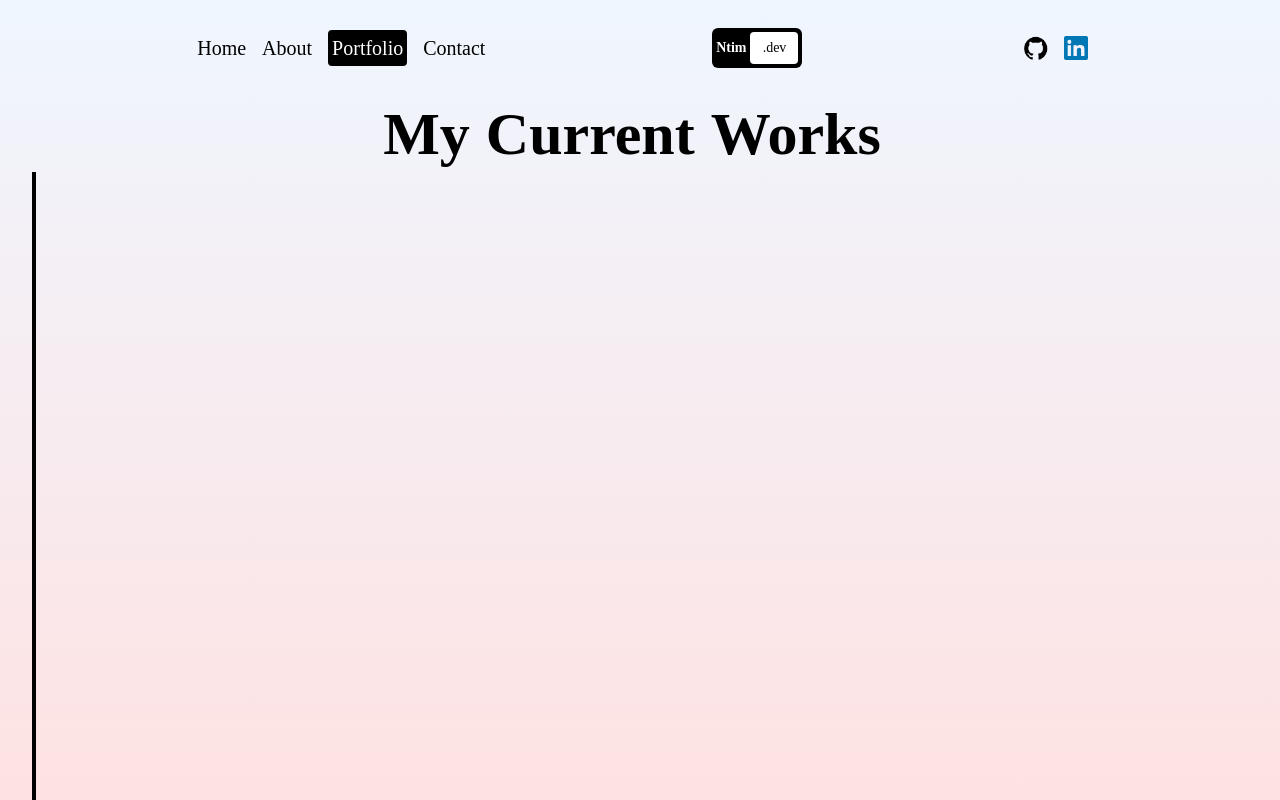
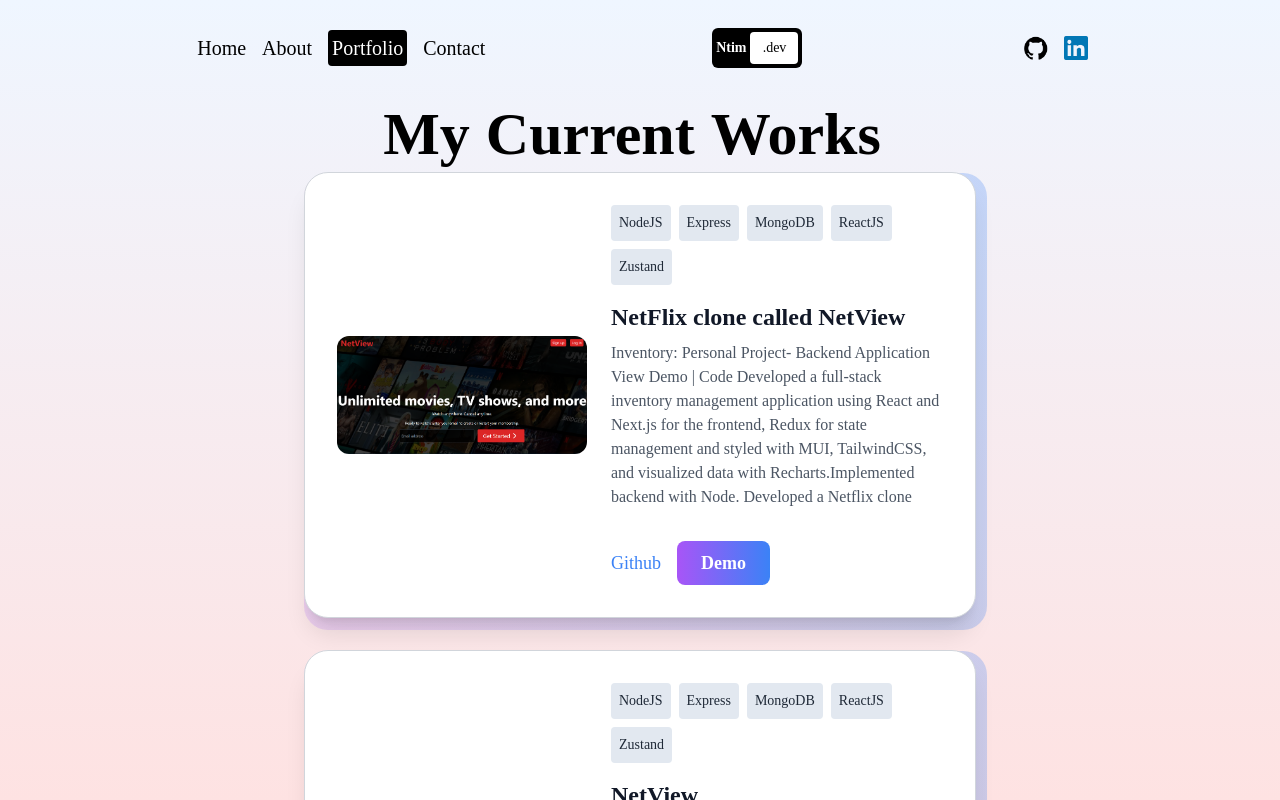
Before and after one commit to HerbertNtim/nextportfolio, a Next.js app: page /portfolio in a window 1280 px wide. Built offline with nearby package versions, Linux system fonts and the light colour scheme.

Commit message:
project page done

```diff
--- a/src/app/portfolio/page.jsx
+++ b/src/app/portfolio/page.jsx
@@ -1,18 +1,20 @@
 "use client";
 
-import AnimatedCircle from "@/components/AnimatedCircle";
 import AnimatedText from "@/components/AnimatedText";
+import ProjectCard from "@/components/ProjectCard";
+import { projects } from "@/constants";
 import { motion, useScroll } from "framer-motion";
 import { useRef } from "react";
 
 const Portfolio = () => {
   const ref = useRef(null);
-  const reference = useRef(null);
 
   const { scrollYProgress } = useScroll({
     target: ref,
     offset: ["stat end", "center start"],
   });
+
+  console.log(projects.image);
 
   return (
     <motion.section
@@ -22,15 +24,19 @@
       transition={{ duration: 1 }}
     >
       <AnimatedText text={"My Current Works"} className="!text-6xl p-2" />
-      <div className="flex flex-col relative h-full" ref={ref}>
-        <motion.div
-          className="absolute left-8 top-0 w-[4px] h-full bg-black origin-top"
-          // style={{ scaleY: scrollYProgress }}
-        />
-        {/* <AnimatedCircle reference={reference} /> */}
-
-        <div>
-
+      <div className="flex flex-col relative h-full items-start" ref={ref}>
+        <div className="mx-auto flex flex-col gap-16 sm:gap-8 w-full max-w-4xl mb-12">
+          {projects.map((project) => (
+            <ProjectCard
+              key={project.title}
+              image={project.image}
+              title={project.title}
+              description={project.description}
+              demoLink={project.demoLink}
+              github={project.github}
+              techStack={project.techStack}
+            />
+          ))}
         </div>
       </div>
     </motion.section>
--- a/src/components/AnimatedCircle.jsx
+++ b/src/components/AnimatedCircle.jsx
@@ -18,7 +18,7 @@
           cx="75"
           cy="50"
           r="20"
-          className="stroke-[5px] fill-slate-50"
+          className="stroke-[5px] fill-black/55"
           style={{
             pathLength: scrollYProgress
           }}
--- a/src/components/ProjectCard.jsx
+++ b/src/components/ProjectCard.jsx
@@ -1,24 +1,57 @@
-import Image from "next/image"
-import Link from "next/link"
+import Image from "next/image";
+import Link from "next/link";
 
-const ProjectCard = () => {
+const ProjectCard = ({
+  image,
+  title,
+  description,
+  demoLink,
+  github,
+  techStack,
+}) => {
   return (
-    <article className="w-full flex items-center justify-between rounded-3xl border border-solid border-black shadow-2xl bg-transparent p-12">
-      <div className="absolute top-0 -right-3 -z-10 w-[102%] h-[103%] rounded-[2rem] bg-black"/>
-      <Link href=''>
-        <Image src="" alt="" className="w-full h-auto"/>
+    <article className="w-[90%] xs:w-full sm:w-full max-w-2xl mx-auto flex flex-col sm:flex-row items-center justify-between rounded-3xl border border-gray-300 shadow-xl bg-white p-8 relative hover:shadow-2xl transition-shadow duration-300 ease-in-out">
+      {/* Decorative border */}
+      <div className="absolute top-0 -right-3 -z-10 w-[102%] h-[103%] rounded-3xl bg-gradient-to-r from-purple-400 to-blue-500 opacity-25" />
+
+      {/* Project image */}
+      <Link href={demoLink} className="flex-shrink-0">
+        <Image
+          src={image || "/bg.png"}
+          alt={title}
+          className="rounded-xl object-contain"
+          width={250}
+          height={250}
+        />
       </Link>
-      <div className="w-1/2 flex flex-col items-start justify-between pl-6">
-        <Link href={''} className="hover:underline underline-offset-2">Demo Link</Link>
-        <h2 className="my-2 w-full text-left text-4xl font-bold">Title</h2>
-        <p className="my-2 font-medium text-black">Description</p>
-        <div className="mt-2 flex items-center">
-          <Link href="" className="w-10">Github</Link>
-          <Link href="" className="ml-4 rounded-lg bg-black text-white p-2 px-6 text-lg font-semibold">Demo</Link>
+
+      {/* Project details */}
+      <div className="sm:w-2/3 flex flex-col items-start justify-center pl-6">
+        <div className="mb-4 flex flex-wrap gap-2">
+          {techStack.map((stack, index) => (
+            <span className="text-sm font-medium text-gray-800 p-2 rounded bg-slate-200"  key={index}>
+              {stack}
+            </span>
+          ))}
+        </div>
+        <h2 className="text-2xl font-bold text-gray-900 mb-2">{title}</h2>
+        <p className="text-gray-600 mb-4">{description}</p>
+
+        {/* Links */}
+        <div className="mt-4 flex items-center space-x-4">
+          <Link href={github} className="text-blue-500 hover:underline text-lg">
+            Github
+          </Link>
+          <Link
+            href={demoLink}
+            className="bg-gradient-to-r from-purple-500 to-blue-500 text-white py-2 px-6 rounded-lg text-lg font-semibold hover:opacity-90 transition-opacity"
+          >
+            Demo
+          </Link>
         </div>
       </div>
     </article>
-  )
-}
+  );
+};
 
-export default ProjectCard
+export default ProjectCard;
--- a/src/constants/index.js
+++ b/src/constants/index.js
@@ -65,21 +65,52 @@
 ];
 
 export const relevant_courses = [
-  'Data Structures and Algorithms',
-  'Computer Networks',
-  'Operating Systems',
-  'Database Systems',
-  'Software Engineering',
-  'Distributed Systems',
+  "Data Structures and Algorithms",
+  "Computer Networks",
+  "Operating Systems",
+  "Database Systems",
+  "Software Engineering",
+  "Distributed Systems",
 ];
 
 export const projects = [
   {
-    image: '/netview.png',
+    image: "/netview.png",
     title: "NetFlix clone called NetView",
-    description: '',
-    demoLink: '',
-    github: "",
-    techStack: ["", '']
-  }
-]
+    description:
+      "Inventory: Personal Project- Backend Application              View Demo | Code					  Developed a full-stack inventory management application using React and Next.js for the frontend, Redux for state management and styled with MUI, TailwindCSS, and visualized data with Recharts.Implemented backend with Node. Developed a Netflix clone",
+    demoLink: "demo",
+    github: "github",
+    techStack: ["NodeJS", "Express", "MongoDB", "ReactJS", "Zustand"],
+  },
+
+  {
+    image: "/netview.png",
+    title: " NetView",
+    description:
+      "Inventory: Personal Project- Backend Application              View Demo | Code					  Developed a full-stack inventory management application using React and Next.js for the frontend, Redux for state management and styled with MUI, TailwindCSS, and visualized data with Recharts.Implemented backend with Node. Developed a Netflix clone",
+    demoLink: "demo",
+    github: "github",
+    techStack: ["NodeJS", "Express", "MongoDB", "ReactJS", "Zustand"],
+  },
+
+  {
+    image: "/netview.png",
+    title: "NetFlix clone ",
+    description:
+      "Inventory: Personal Project- Backend Application              View Demo | Code					  Developed a full-stack inventory management application using React and Next.js for the frontend, Redux for state management and styled with MUI, TailwindCSS, and visualized data with Recharts.Implemented backend with Node. Developed a Netflix clone",
+    demoLink: "demo",
+    github: "github",
+    techStack: ["NodeJS", "Express", "MongoDB", "ReactJS", "Zustand"],
+  },
+
+  {
+    image: "/netview.png",
+    title: "clone called NetView",
+    description:
+      "Inventory: Personal Project- Backend Application              View Demo | Code					  Developed a full-stack inventory management application using React and Next.js for the frontend, Redux for state management and styled with MUI, TailwindCSS, and visualized data with Recharts.Implemented backend with Node. Developed a Netflix clone",
+    demoLink: "demo",
+    github: "github",
+    techStack: ["NodeJS", "Express", "MongoDB", "ReactJS", "Zustand"],
+  },
+];
```
